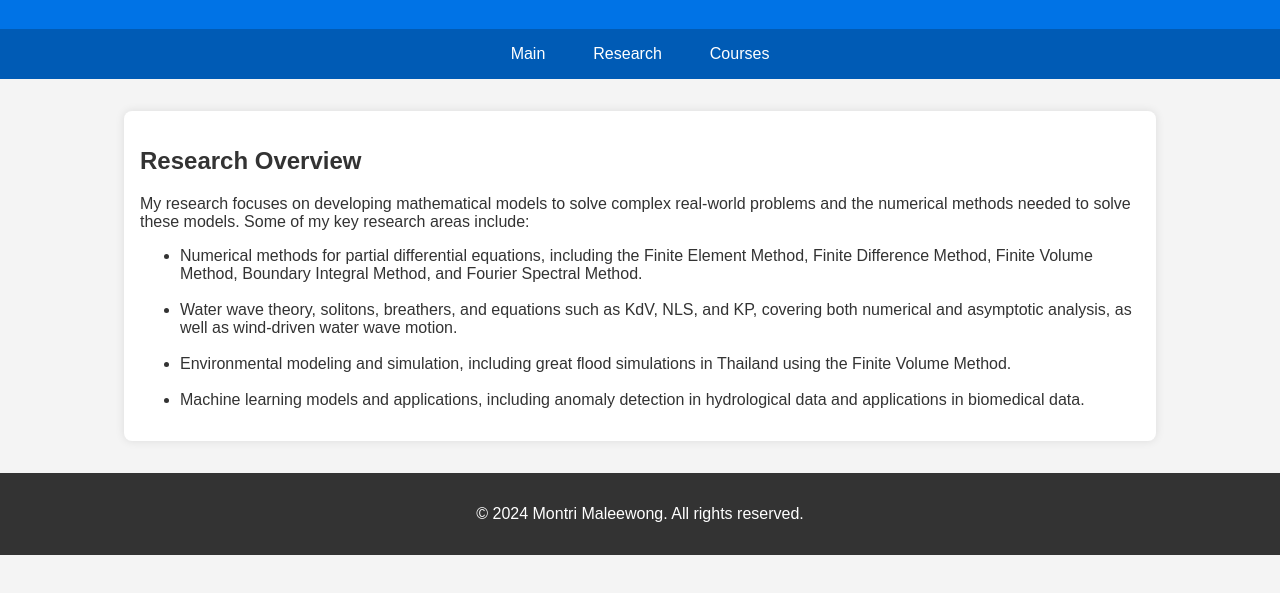
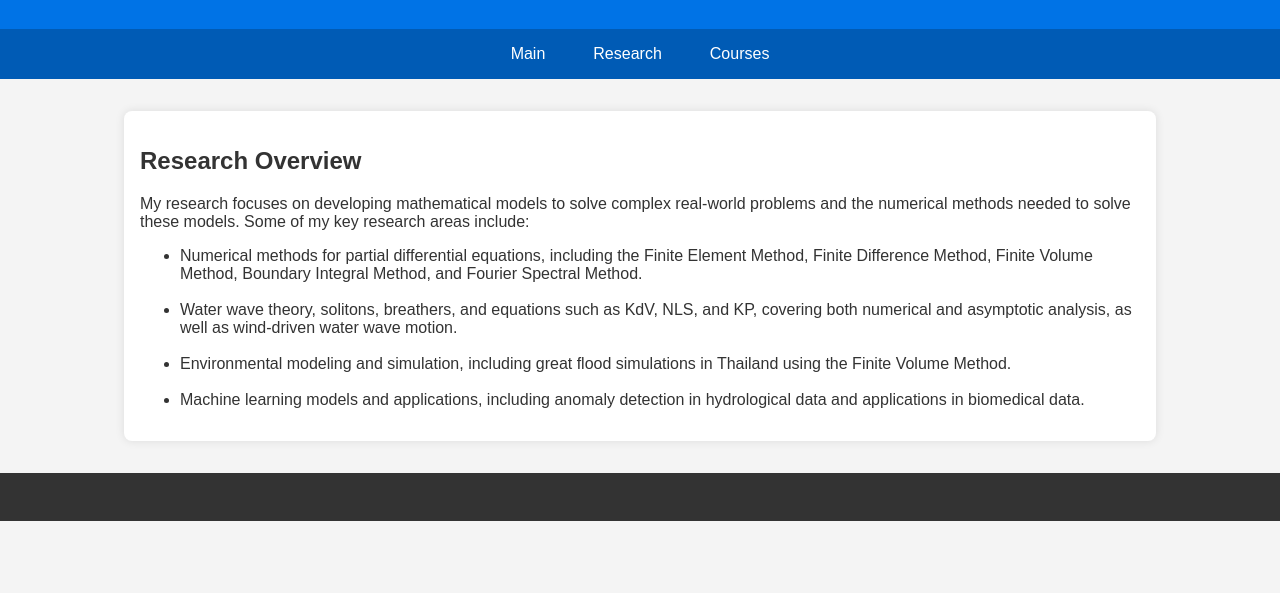
Before and after one commit to maleewong/web, a plain HTML site: page research.html in a window 1280 px wide. Shown: the part 117-710 px from the top of the page. Drawn offline with Linux system fonts and the light colour scheme.

Commit message:
Add files via upload

```diff
--- a/research.html
+++ b/research.html
@@ -78,8 +78,8 @@
         </ul>
     </div>
 
-    <footer>
-        <p>&copy; 2024 Montri Maleewong. All rights reserved.</p>
+	<footer>
+        <p> </p>
     </footer>
 
 </body>
```
Also changed, not shown: courses.html (+3 -2 lines), index.html (+1 -1 lines), quadratic.html (+2 -2 lines), sir_model_explaination.html (+2 -2 lines), sir_model_interactive.html (+4 -3 lines).
